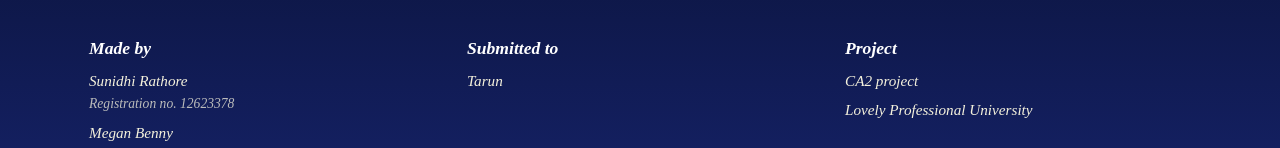
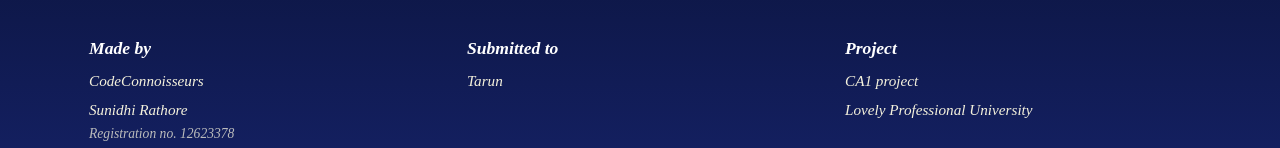
Before and after one commit to suniidih/Shooting-Stars, a plain HTML site: page index.html in a window 1280 px wide. Shown: the part 1368-1516 px from the top of the page. Drawn offline with Linux system fonts and the light colour scheme.

Commit message:
Update project name from CA2 to CA1

```diff
--- a/index.html
+++ b/index.html
@@ -46,6 +46,7 @@
     <div class="credits">
         <div>
             <h3>Made by</h3>
+            <p>CodeConnoisseurs</p>
             <p>Sunidhi Rathore<br><span class="reg">Registration no. 12623378</span></p>
             <p>Megan Benny<br><span class="reg">Registration no. 12622205</span></p>
         </div>
@@ -55,7 +56,7 @@
         </div>
         <div>
             <h3>Project</h3>
-            <p>CA2 project</p>
+            <p>CA1 project</p>
             <p>Lovely Professional University</p>
         </div>
     </div>
```
